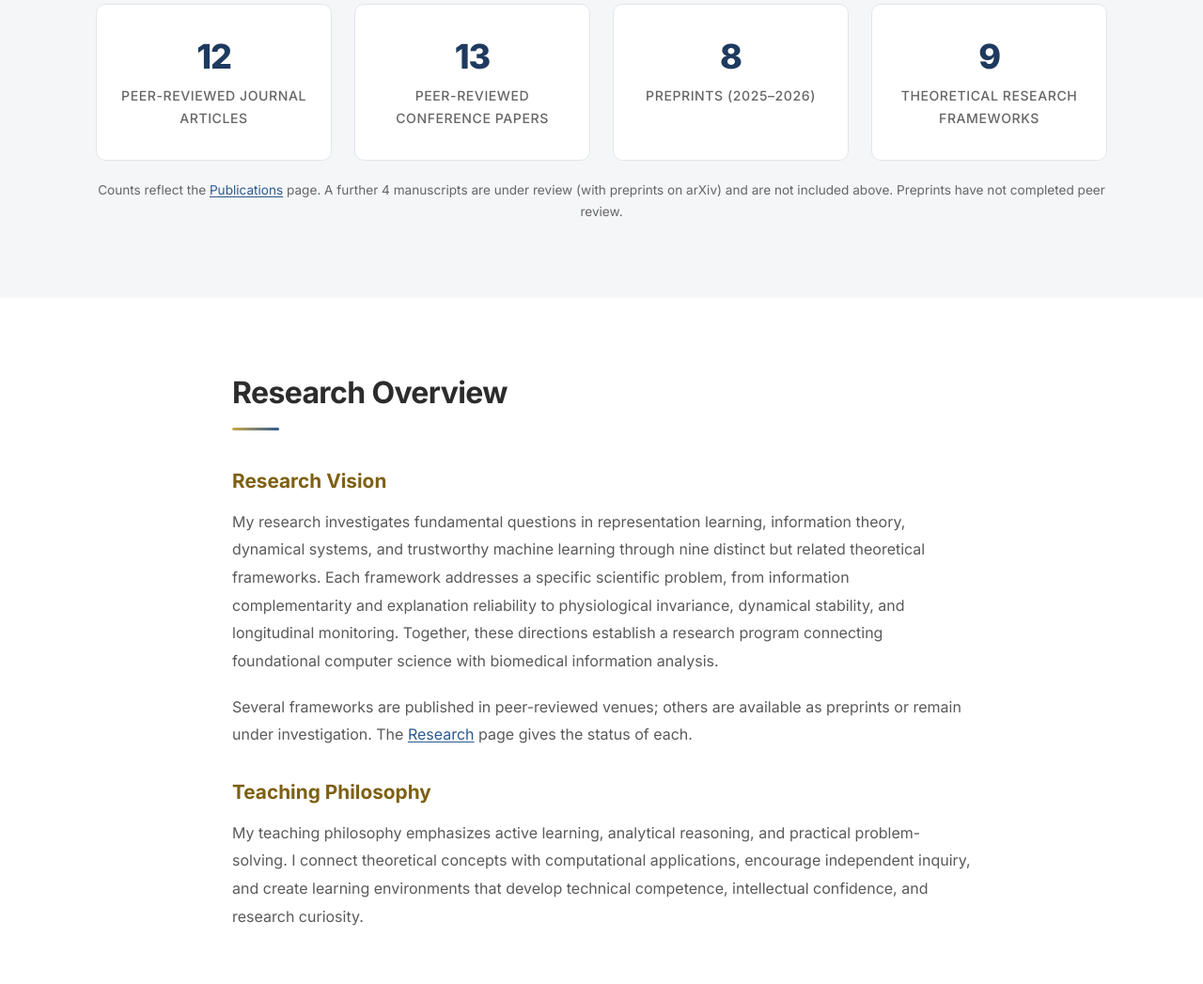
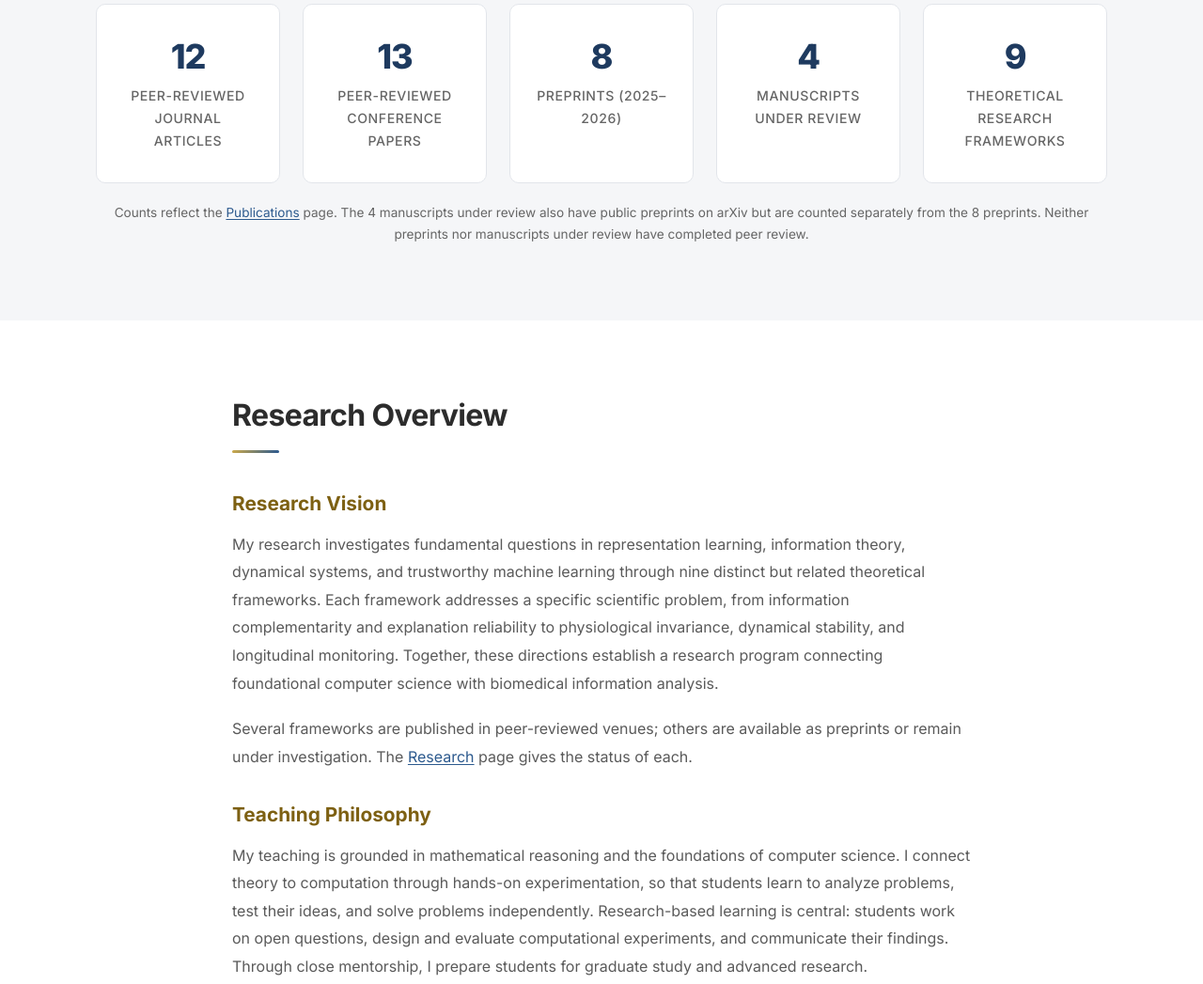
Before and after one commit to TOOLAD/TOO71.github.io, a plain HTML site: page index.html in a window 1280 px wide. Shown: the part 2751-3798 px from the top of the page at 94% size. Drawn offline with Linux system fonts and the light colour scheme.

Commit message:
Add Farouk and Daniel to ORBIL-AI; AVCT accuracy; publication counts; teaching philosophy

```diff
--- a/assets/css/style.css
+++ b/assets/css/style.css
@@ -3158,3 +3158,7 @@ main p a:not(.btn):hover {
 
 .profile-title a{color:var(--color-accent-light) !important;font-weight:600;text-decoration:underline;text-decoration-thickness:2px;text-underline-offset:4px;}
 .profile-title a:hover,.profile-title a:focus{color:#fff !important;}
+
+.stats-grid.stats-5{grid-template-columns:repeat(5,1fr);}
+@media (max-width:1100px){.stats-grid.stats-5{grid-template-columns:repeat(3,1fr);}}
+@media (max-width:600px){.stats-grid.stats-5{grid-template-columns:1fr;}}
--- a/index.html
+++ b/index.html
@@ -259,7 +259,7 @@
       <div class="container">
         <h2>At a Glance</h2>
         <div class="section-divider"></div>
-        <div class="stats-grid">
+        <div class="stats-grid stats-5">
           <div class="stat">
             <h3>12</h3>
             <p>Peer-reviewed journal articles</p>
@@ -273,15 +273,19 @@
             <p>Preprints (2025&ndash;2026)</p>
           </div>
           <div class="stat">
+            <h3>4</h3>
+            <p>Manuscripts under review</p>
+          </div>
+          <div class="stat">
             <h3>9</h3>
             <p>Theoretical research frameworks</p>
           </div>
         </div>
         <p class="stats-note">
           Counts reflect the <a href="publications.html">Publications</a> page.
-          A further 4 manuscripts are under review (with preprints on
-          arXiv) and are not included above. Preprints have not completed peer
-          review.
+          The 4 manuscripts under review also have public preprints on arXiv
+          but are counted separately from the 8 preprints. Neither preprints
+          nor manuscripts under review have completed peer review.
         </p>
       </div>
     </section>
@@ -312,11 +316,14 @@
         <div>
           <h3 class="text-accent">Teaching Philosophy</h3>
           <p>
-            My teaching philosophy emphasizes active learning, analytical
-            reasoning, and practical problem-solving. I connect theoretical
-            concepts with computational applications, encourage independent
-            inquiry, and create learning environments that develop technical
-            competence, intellectual confidence, and research curiosity.
+            My teaching is grounded in mathematical reasoning and the
+            foundations of computer science. I connect theory to computation
+            through hands-on experimentation, so that students learn to analyze
+            problems, test their ideas, and solve problems independently.
+            Research-based learning is central: students work on open
+            questions, design and evaluate computational experiments, and
+            communicate their findings. Through close mentorship, I prepare
+            students for graduate study and advanced research.
           </p>
         </div>
       </div>
```
Also changed, not shown: lab.html (+3 -3 lines), orbil-ai.html (+16 -0 lines), publications.html (+1 -0 lines), research.html (+8 -7 lines).
